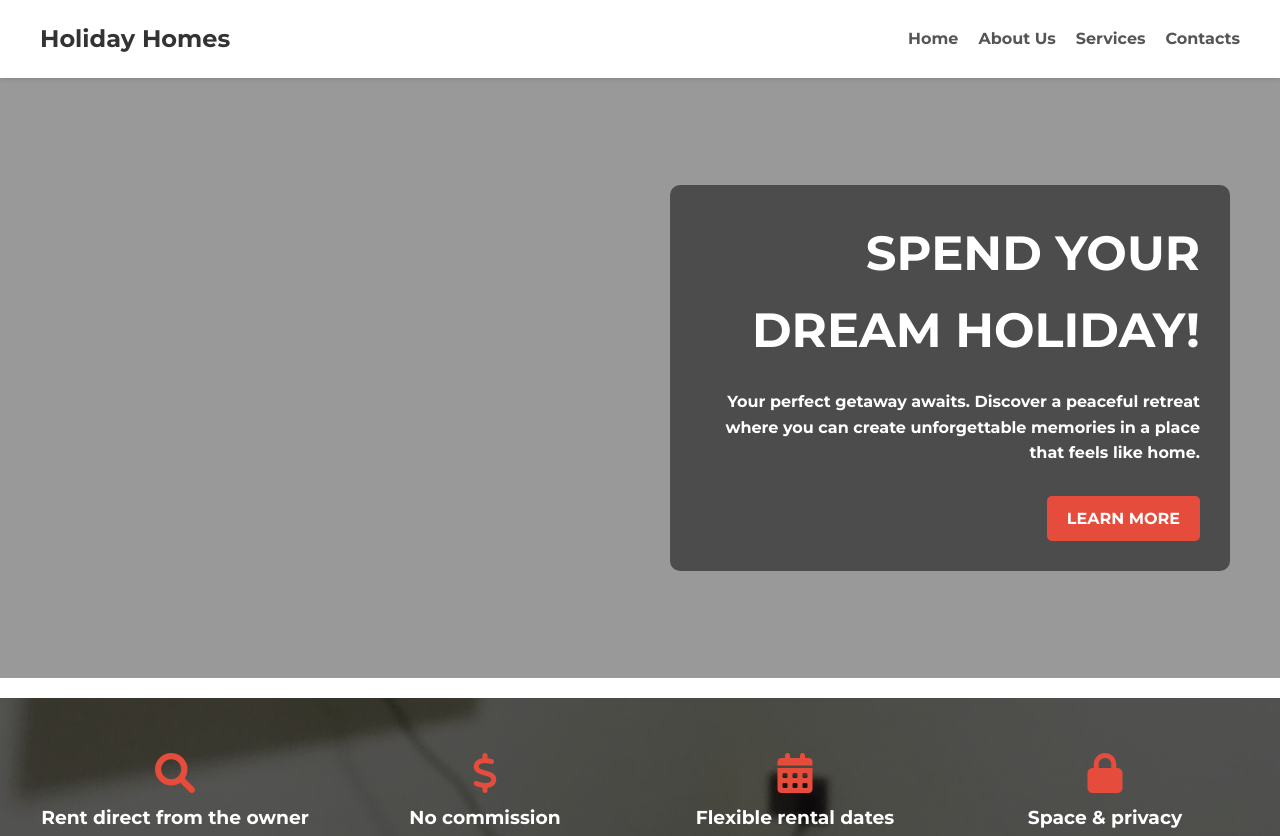
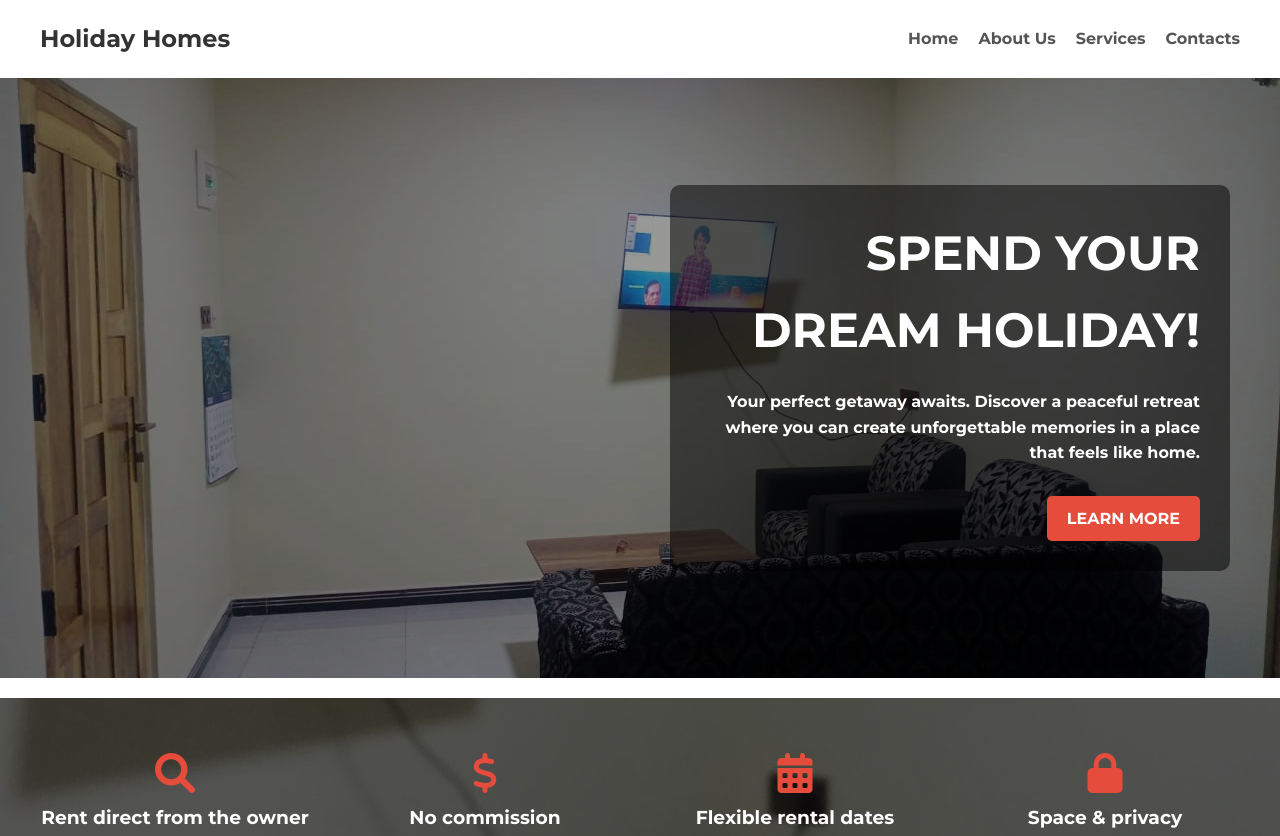
Before and after one commit to Abishekvarshan/house-Rent, a plain HTML site: page index.html in a window 1280 px wide. Shown: the top 836 px of the page. Drawn offline with Linux system fonts and the light colour scheme; files whose address does not match are found by name.

Commit message:
Update style.css

```diff
--- a/style.css
+++ b/style.css
@@ -83,7 +83,7 @@ h1, h2, h3 {
 /* Hero Section */
 .hero-section {
     /* Replace the URL with your desired image path */
-    background: url('images/4.jpg') no-repeat center center/cover;
+    background: url('4.jpg') no-repeat center center/cover;
     color: #fff;
     height: 600px;
     display: flex;
@@ -707,4 +707,5 @@ h1, h2, h3 {
     .thumbnail-grid {
         grid-template-columns: 1fr; /* Stack thumbnails on very small screens */
     }
+
 }
```
